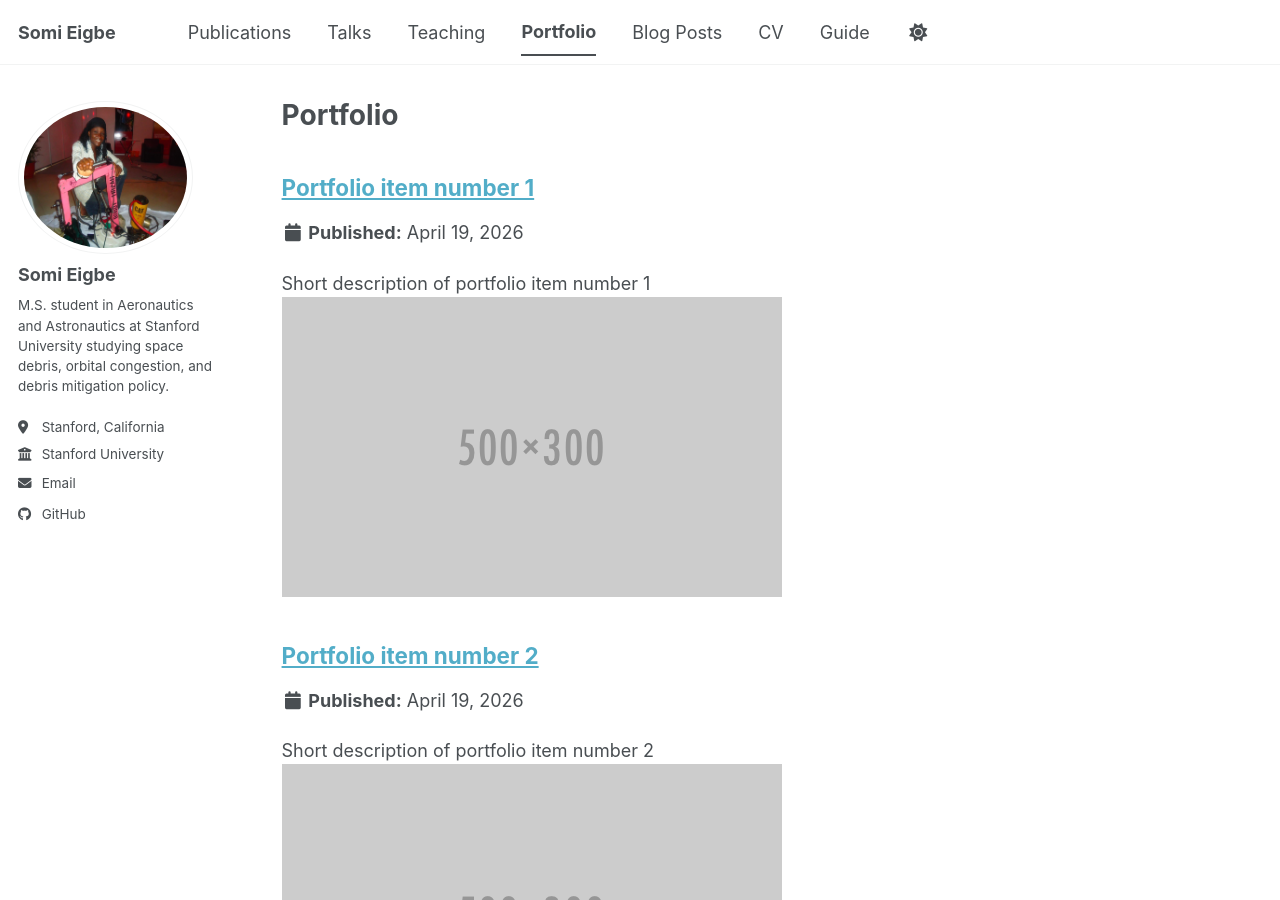
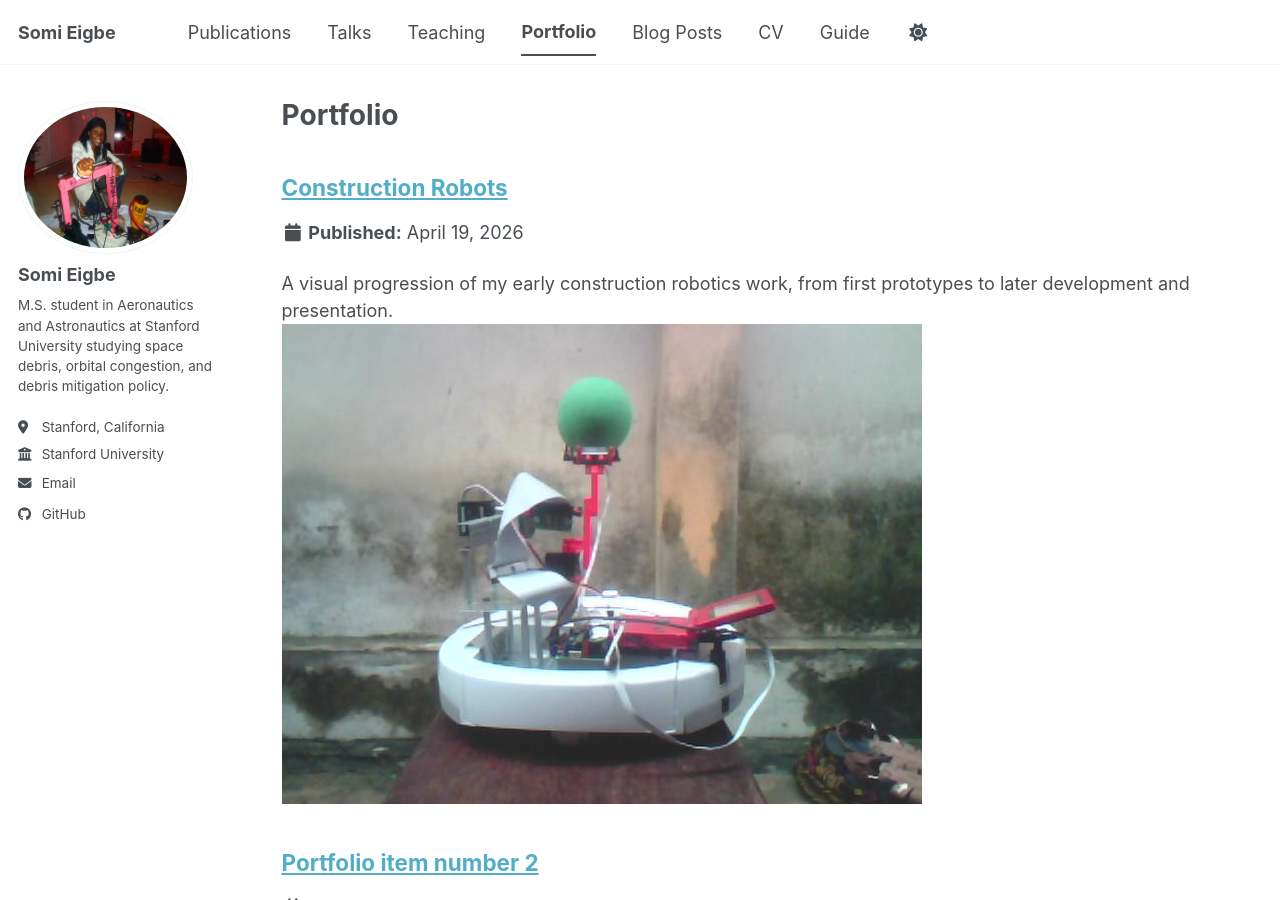
Before and after one commit to somisash/somisash.github.io, a Jekyll site: the page built from _pages/portfolio.html, in a window 1280 px wide and 900 px high. Built offline with Jekyll 4.4.1, drawn with Linux system fonts in a browser that asks for light colours; a script bundle is joined from its source files by our own code; library files that are not in the unit come from our copies.

Commit message:
Update portfolio-1.md

```diff
--- a/_portfolio/portfolio-1.md
+++ b/_portfolio/portfolio-1.md
@@ -1,7 +1,25 @@
 ---
-title: "Portfolio item number 1"
-excerpt: "Short description of portfolio item number 1<br/><img src='/images/500x300.png'>"
+title: "Construction Robots"
+excerpt: "A visual progression of my early construction robotics work, from first prototypes to later development and presentation.<br/><img src='/images/Robot.jpg'>"
 collection: portfolio
 ---
 
-This is an item in your portfolio. It can be have images or nice text. If you name the file .md, it will be parsed as markdown. If you name the file .html, it will be parsed as HTML.
+This project documents the development of my early construction robotics work, from my first baby steps to later refinement and presentation. The images below show the progression of the project over time, including early robot concepts, prototype work, team development, and later-stage presentation images.
+
+![Robot](/images/Robot.jpg)
+
+![Somi with robot](/images/Somi with robot.jpg)
+
+![Somi with robot 2](/images/Somi with robot 2.jpg)
+
+![0001](/images/0001.jpg)
+
+![Image0083](/images/Image0083.jpg)
+
+![Image0088](/images/Image0088.jpg)
+
+![DSC00447](/images/DSC00447.JPG)
+
+![DSC00449 edited](/images/DSC00449edited.JPG)
+
+![Somi Robotics](/images/somirobotics.jpg)
```
